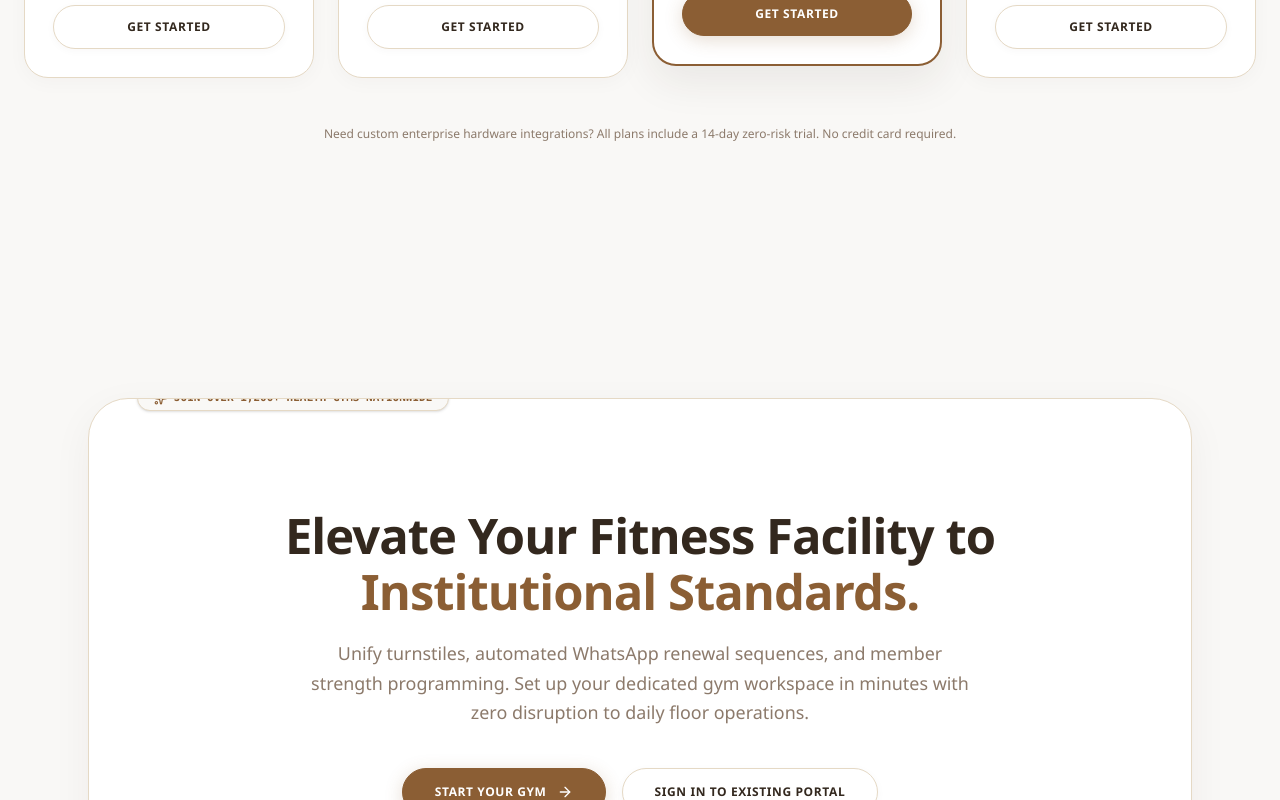
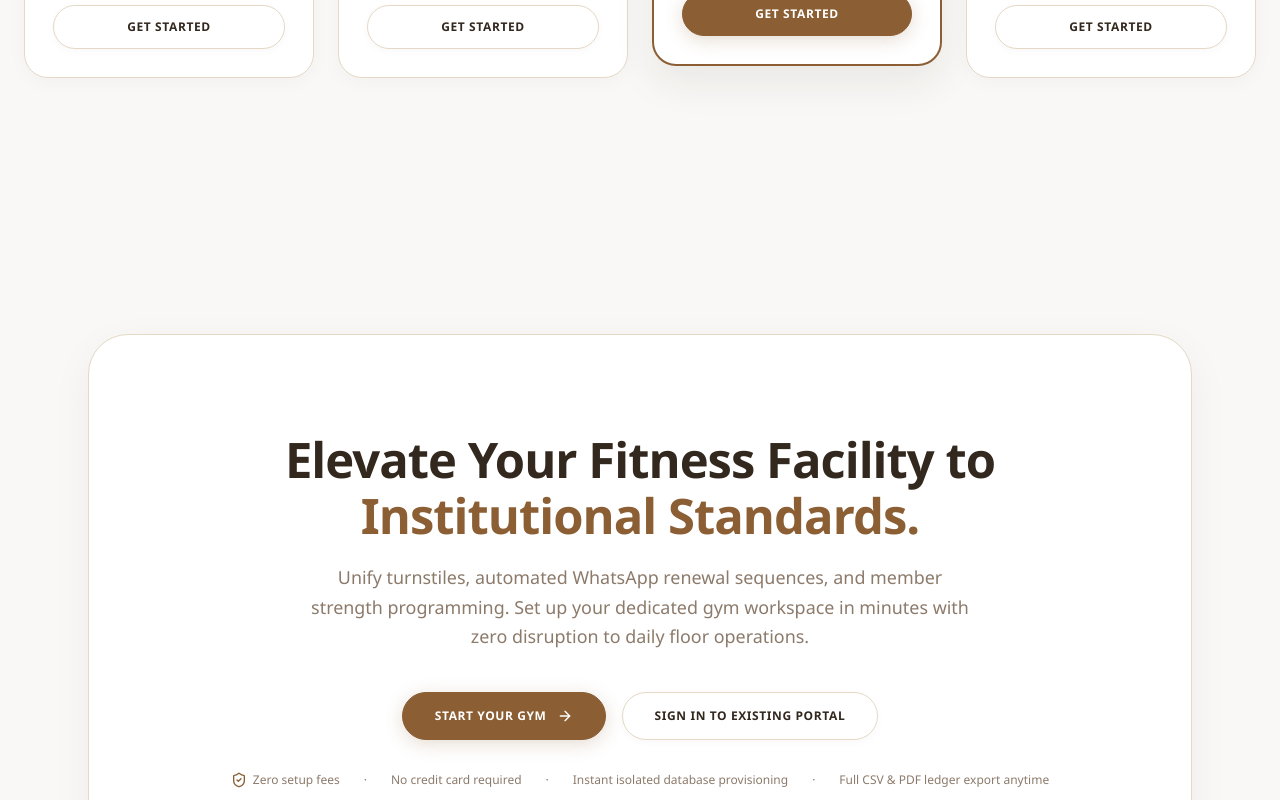
Before and after one commit to princeff55032-maker/XYRO, a Next.js app: page / in a window 1280 px wide. Shown: the part 4040-4840 px from the top of the page. Built offline with nearby package versions, Linux system fonts and the light colour scheme; no server answers.

Commit message:
fix: remove enterprise trial note from pricing and clean up CTA top edge

```diff
--- a/src/components/marketing/cta.tsx
+++ b/src/components/marketing/cta.tsx
@@ -1,17 +1,11 @@
 import Link from "next/link";
-import { ArrowRight, ShieldCheck, Sparkles } from "lucide-react";
+import { ArrowRight, ShieldCheck } from "lucide-react";
 
 export function CTA() {
   return (
     <section className="relative mx-auto max-w-6xl px-6 py-24 md:py-32">
       <div className="relative overflow-hidden rounded-[2.5rem] border border-[#E5D9C5] bg-white px-8 py-16 text-center md:py-24 shadow-[0_12px_40px_rgba(51,40,30,0.05)]">
-        {/* Asymmetrical Floating Badge Overlap */}
-        <div className="absolute -top-3.5 left-1/2 -translate-x-1/2 sm:left-12 sm:translate-x-0 rounded-full border border-[#E5D9C5] bg-[#F9F8F6] px-4 py-1 text-[11px] font-bold text-[#8B5E34] shadow-sm flex items-center gap-1.5 font-mono">
-          <Sparkles className="h-3.5 w-3.5 text-[#8B5E34]" />
-          <span>JOIN OVER 1,200+ HEALTH GYMS NATIONWIDE</span>
-        </div>
-
-        <div className="relative pt-3">
+        <div className="relative">
           <h2 className="mx-auto max-w-3xl font-display font-bold text-[#33281E] text-fluid-headline">
             Elevate Your Fitness Facility to{" "}
             <span className="text-[#8B5E34]">Institutional Standards.</span>
--- a/src/components/marketing/pricing.tsx
+++ b/src/components/marketing/pricing.tsx
@@ -152,13 +152,6 @@ export function Pricing() {
           </div>
         ))}
       </div>
-
-      {/* Trust & Guarantee Note */}
-      <div className="mt-12 text-center text-xs text-[#8C7A6B]">
-        <p>
-          Need custom enterprise hardware integrations? All plans include a 14-day zero-risk trial. No credit card required.
-        </p>
-      </div>
     </section>
   );
 }
```
